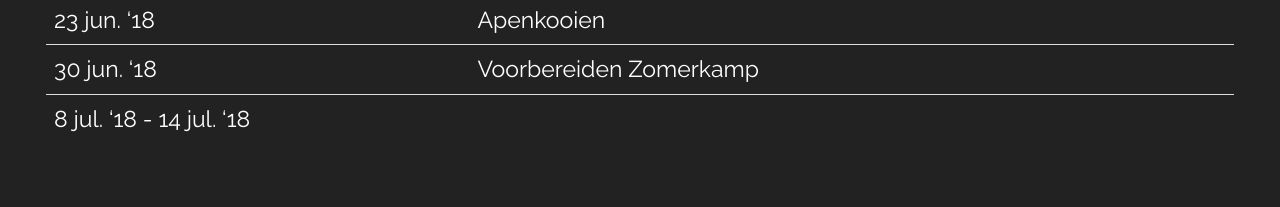
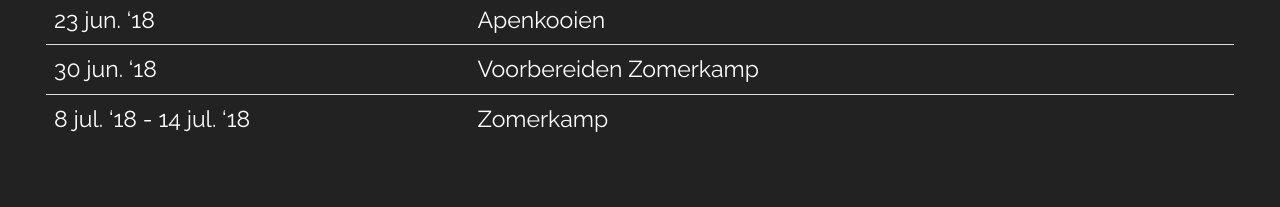
Before and after one commit to nognooitmeegemaakt/website, a Jekyll site: the page built from _agenda/welpen.md, in a window 1280 px wide. Shown: the part 1579-1786 px from the top of the page. Built offline with Jekyll 4.4.1, drawn with Linux system fonts in a browser that asks for light colours; some web fonts are replaced.

Commit message:
Update welpen.md Agenda through CMS
By Sander Laarhoven (141.101.104.229)

```diff
--- a/_agenda/welpen.md
+++ b/_agenda/welpen.md
@@ -18,7 +18,7 @@ Aangepast op 2 februari.
 | 10 feb. '18 | Oliebollenfantengeloop 10:30-13:30 |
 | 17 feb. '18 | Geen bijeenkomst |
 | 24 feb. '18 | Bosspel |
-| 3 mrt. '18 | Pionieren  |
+| 3 mrt. '18 | Pionieren |
 | 10 mrt. '18 | Actiedag Instructie |
 | 17 mrt. '18 | Welpen Got Talent |
 | 24 mrt. '18 | Bosspel |
@@ -36,7 +36,7 @@ Aangepast op 2 februari.
 | 16 jun. '18 | Timmeren, zagen, schroeven (Tienerdag |
 | 23 jun. '18 | Apenkooien |
 | 30 jun. '18 | Voorbereiden Zomerkamp |
-| 8 jul. '18 - 14 jul. '18 |  |
+| 8 jul. '18 - 14 jul. '18 | Zomerkamp |
 {: .table :}
 
 {{ page.footer }}
```
